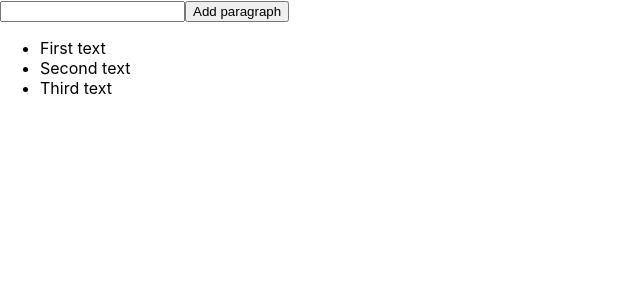
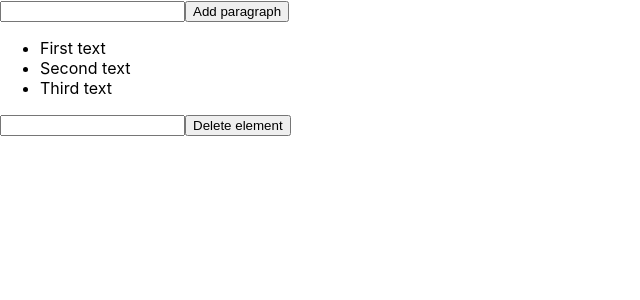
Before and after one commit to armdevrus/turing_reactJS, a React (Create React App) app: page / in a window 1280 px wide. Shown: the top 300 px of the page, without its empty margins (0-640 px from the left). Built offline with nearby package versions, Linux system fonts and the light colour scheme.

Commit message:
Begun 5 task of the 5week3day2part.js

```diff
--- a/src/homework/5week3day2part/5week3day2part.js
+++ b/src/homework/5week3day2part/5week3day2part.js
@@ -103,6 +103,7 @@ const FormInputButtonList = () => {
     }
 
     return(
+        <>
             <form onSubmit={handleOnSubmitAddText}>
                 <input type="text" onChange={handleOnChangeSomeText}/>
                 <button>Add paragraph</button>
@@ -110,7 +111,11 @@ const FormInputButtonList = () => {
                     {elements.map(elem => <li key={elem.id}>{elem.name}</li>)}
                 </ul>
             </form>
-
+            <form>
+                <input type="number"/>
+                <button>Delete element</button>
+            </form>
+        </>
     )
 }
 
```
Lines whose indentation alone changed are shown as unchanged.
